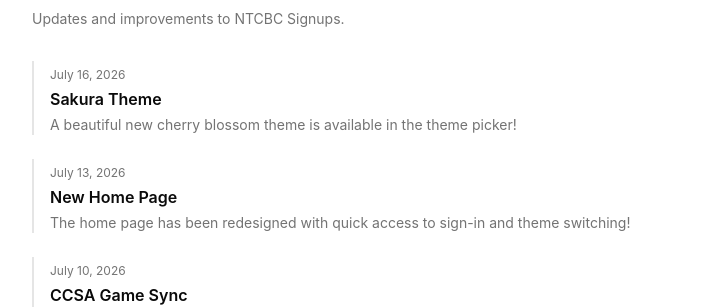
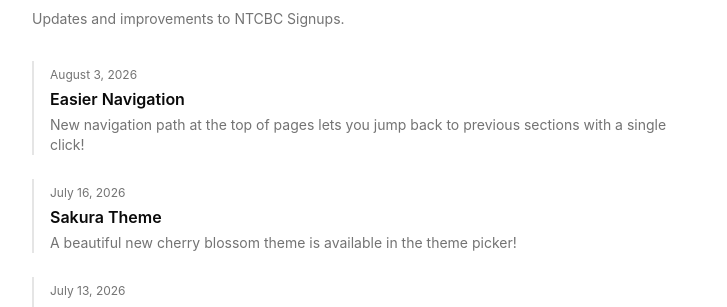
Before and after one commit to NTCBCSignups/NTCBC-Sports, a Next.js app: page /changelog in a window 1280 px wide. Shown: the part 147-454 px from the top of the page, without its empty margins (272-999 px from the left). Built offline with nearby package versions, Linux system fonts and the light colour scheme.

Commit message:
fix(admin): remove inconsistent icons from settings sections
All 6 SettingsCard sections now have the same visual treatment:
title + description + chevron. No icons — consistent hierarchy.

```diff
--- a/components/sports/admin/admin-tabs/settings/form-sections.tsx
+++ b/components/sports/admin/admin-tabs/settings/form-sections.tsx
@@ -1,16 +1,7 @@
 "use client";
 
 import { type Dispatch, type SetStateAction } from "react";
-import {
-  CalendarDays,
-  ChevronDown,
-  MapPin,
-  Pencil,
-  Plus,
-  Shield,
-  Trash2,
-  Users2,
-} from "lucide-react";
+import { CalendarDays, ChevronDown, Pencil, Plus, Shield, Trash2 } from "lucide-react";
 import { Badge } from "@/components/ui/badge";
 import { Button } from "@/components/ui/button";
 import { Card, CardContent, CardDescription, CardHeader, CardTitle } from "@/components/ui/card";
@@ -65,12 +56,10 @@
 function SettingsCard({
   title,
   description,
-  icon,
   children,
 }: {
   title: string;
   description: string;
-  icon?: React.ReactNode;
   children: React.ReactNode;
 }) {
   return (
@@ -78,13 +67,8 @@
       <Card>
         <CollapsibleTrigger className="flex w-full items-center gap-3 text-left cursor-pointer group [&[data-state=closed]>div>svg.collapse-icon]:rotate-0">
           <CardHeader className="flex-1">
-            <div className="flex items-center gap-2">
-              {icon}
-              <div className="flex-1 min-w-0">
-                <CardTitle className="text-base">{title}</CardTitle>
-                <CardDescription>{description}</CardDescription>
-              </div>
-            </div>
+            <CardTitle className="text-base">{title}</CardTitle>
+            <CardDescription>{description}</CardDescription>
           </CardHeader>
           <div className="pr-6 shrink-0">
             <ChevronDown className="collapse-icon h-4 w-4 text-muted-foreground transition-transform duration-200 rotate-180" />
@@ -226,11 +210,7 @@
       </SettingsCard>
 
       {/* Location */}
-      <SettingsCard
-        title="Location"
-        description="Where this sport takes place."
-        icon={<MapPin className="h-4 w-4 text-muted-foreground" />}
-      >
+      <SettingsCard title="Location" description="Where this sport takes place.">
         <div className="grid gap-4 sm:grid-cols-2 min-w-0">
           <div className="space-y-2">
             <Label htmlFor="locationName">Venue name</Label>
@@ -274,11 +254,7 @@
       </SettingsCard>
 
       {/* Schedule & Contact */}
-      <SettingsCard
-        title="Schedule & Contact"
-        description="When it happens and who to contact."
-        icon={<Users2 className="h-4 w-4 text-muted-foreground" />}
-      >
+      <SettingsCard title="Schedule & Contact" description="When it happens and who to contact.">
         <div className="grid gap-4 sm:grid-cols-2 min-w-0">
           <div className="space-y-2">
             <Label htmlFor="day">Schedule</Label>
--- a/config/changelog.ts
+++ b/config/changelog.ts
@@ -14,6 +14,13 @@
  * To announce a new feature, prepend an entry with the next sequential `id`.
  */
 export const CHANGELOG: ChangelogEntry[] = [
+  {
+    id: 28,
+    date: "2026-08-03",
+    title: "Easier Navigation",
+    description:
+      "New navigation path at the top of pages lets you jump back to previous sections with a single click!",
+  },
   {
     id: 27,
     date: "2026-07-16",
```
